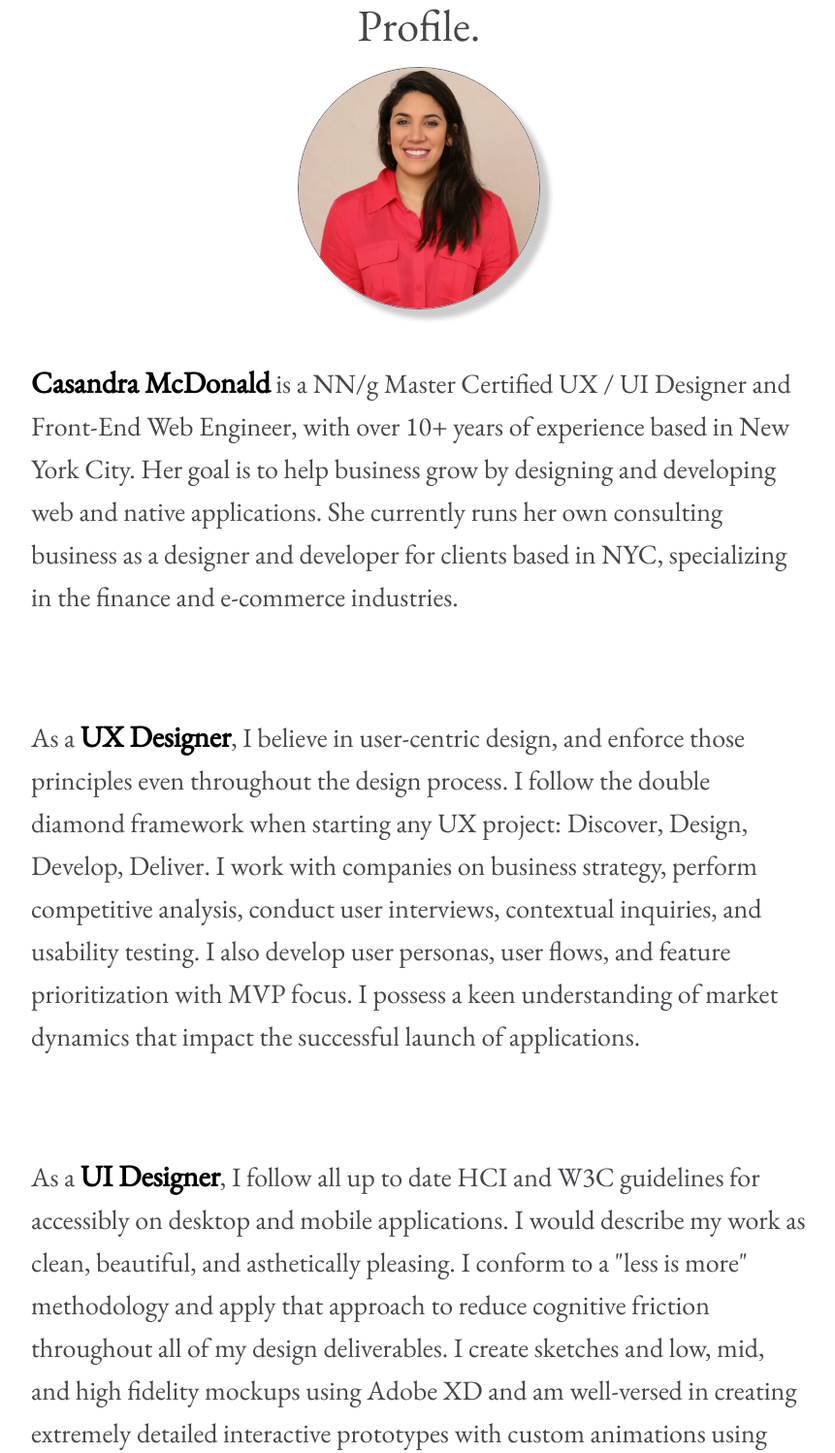
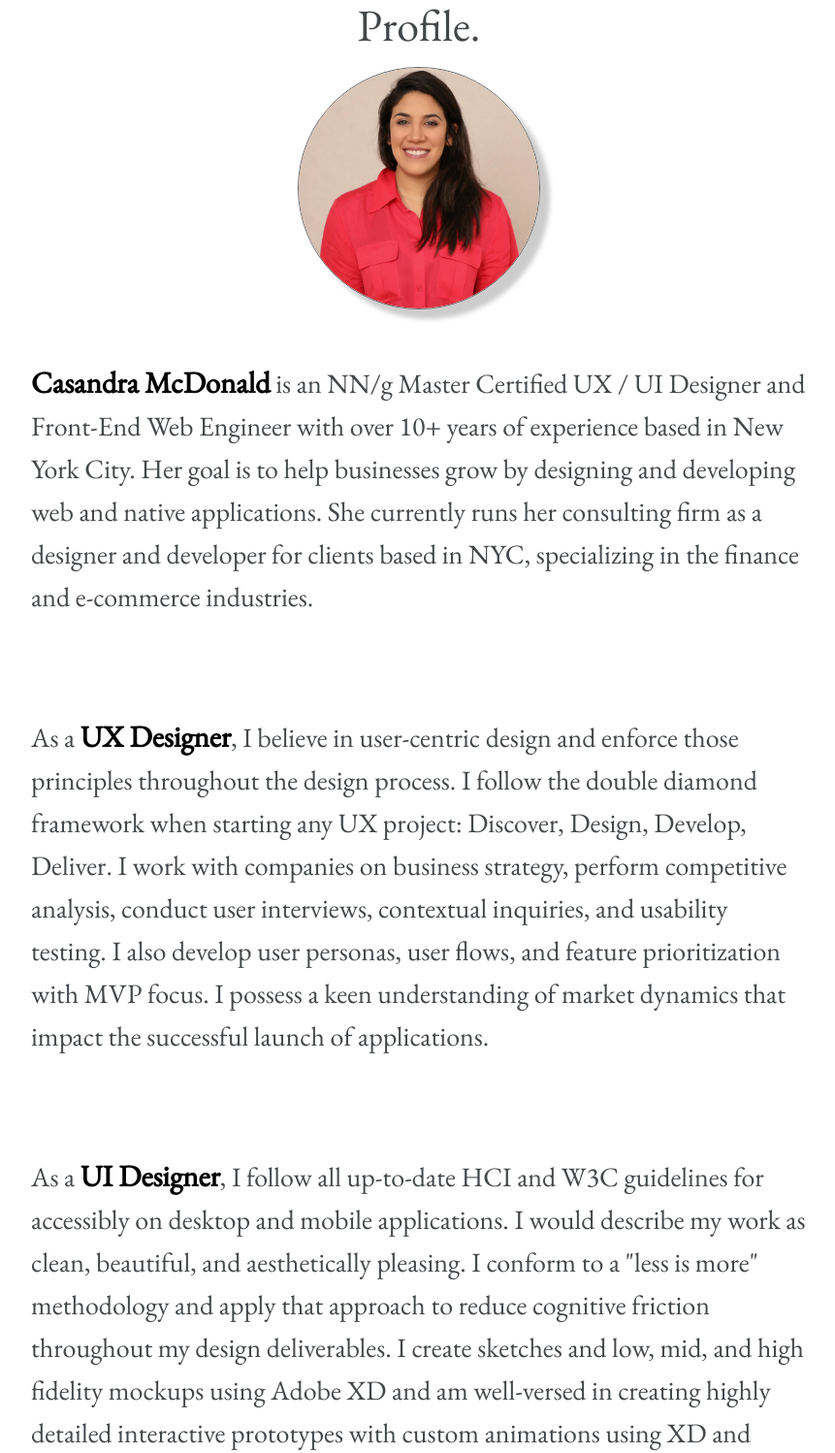
Before and after one commit to Defy1x/c08-cas-new-portfolio, a plain HTML site: page index.html in a window 1280 px wide. Shown: the part 137-1635 px from the top of the page at 97% size, without its empty margins (208-1069 px from the left). Drawn offline with nearby package versions, Linux system fonts and the light colour scheme.

Commit message:
more minor text updates

```diff
--- a/index.html
+++ b/index.html
@@ -32,10 +32,10 @@
           <figure>
             <img src="assets/images/cas.jpg" alt="Cas Profile Photo"></img>
           </figure>
-          <p><strong>Casandra McDonald</strong> is a NN/g Master Certified UX / UI Designer and Front-End Web Engineer, with over 10+ years of experience based in New York City. Her goal is to help business grow by designing and developing web and native applications. She currently runs her own consulting business as a designer and developer for clients based in NYC, specializing in the finance and e-commerce industries.</p>
-          <p>As a <strong>UX Designer</strong>, I believe in user-centric design, and enforce those principles even throughout the design process. I follow the double diamond framework when starting any UX project: Discover, Design, Develop, Deliver. I work with companies on business strategy, perform competitive analysis, conduct user interviews, contextual inquiries, and usability testing. I also develop user personas, user flows, and feature prioritization with MVP focus. I possess a keen understanding of market dynamics that impact the successful launch of applications. </p>
-          <p>As a <strong>UI Designer</strong>, I follow all up to date HCI and W3C guidelines for accessibly on desktop and mobile applications. I would describe my work as clean, beautiful, and asthetically pleasing. I conform to a "less is more" methodology and apply that approach to reduce cognitive friction throughout all of my design deliverables. I create sketches and low, mid, and high fidelity mockups using Adobe XD and am well-versed in creating extremely detailed interactive prototypes with custom animations using XD and Principle. I frequently work with development teams to ensure pixel perfect asset delivery and create follow up documentation and style guides. </p>
-          <p>As a <strong>Front-End Engineer</strong>, my goal is to write clean, semantic, accessible code. I work with HTML5, CSS3, JavaScript, and jQuery and PHP. I have hand coded over 200+ responsive websites and have experience building apps and APIs with JS, Firebase, Node.js, Express and Heroku. I am currently in school at Columbia University Software Engineering Bootcamp until Summer 2021 to expand my existing skillset in the Full Stack Development realm. </p>
+          <p><strong>Casandra McDonald</strong> is an NN/g Master Certified UX / UI Designer and Front-End Web Engineer with over 10+ years of experience based in New York City. Her goal is to help businesses grow by designing and developing web and native applications. She currently runs her consulting firm as a designer and developer for clients based in NYC, specializing in the finance and e-commerce industries.</p>
+          <p>As a <strong>UX Designer</strong>, I believe in user-centric design and enforce those principles throughout the design process. I follow the double diamond framework when starting any UX project: Discover, Design, Develop, Deliver. I work with companies on business strategy, perform competitive analysis, conduct user interviews, contextual inquiries, and usability testing. I also develop user personas, user flows, and feature prioritization with MVP focus. I possess a keen understanding of market dynamics that impact the successful launch of applications.</p>
+          <p>As a <strong>UI Designer</strong>, I follow all up-to-date HCI and W3C guidelines for accessibly on desktop and mobile applications. I would describe my work as clean, beautiful, and aesthetically pleasing. I conform to a "less is more" methodology and apply that approach to reduce cognitive friction throughout my design deliverables. I create sketches and low, mid, and high fidelity mockups using Adobe XD and am well-versed in creating highly detailed interactive prototypes with custom animations using XD and Principle. I frequently work with development teams to ensure pixel-perfect asset delivery and create follow-up documentation and style guides </p>
+          <p>As a <strong>Front-End Engineer</strong>, my goal is to write clean, semantic, accessible code. I work with HTML5, CSS3, JavaScript, and jQuery, and PHP. I have hand-coded over 200+ responsive websites and have experience building apps and APIs with JS, Firebase, Node.js, Express, and Heroku. I am currently in school at Columbia University Software Engineering Bootcamp until Summer 2021 to expand my existing skillset in the Full Stack Development realm.</p>
           <iframe width="400" height="265" src="https://www.youtube.com/embed/dw9MxyBWD6s" title="YouTube video player" frameborder="0" allow="accelerometer; autoplay; clipboard-write; encrypted-media; gyroscope; picture-in-picture" allowfullscreen></iframe>
         </section>
         <hr>
```
